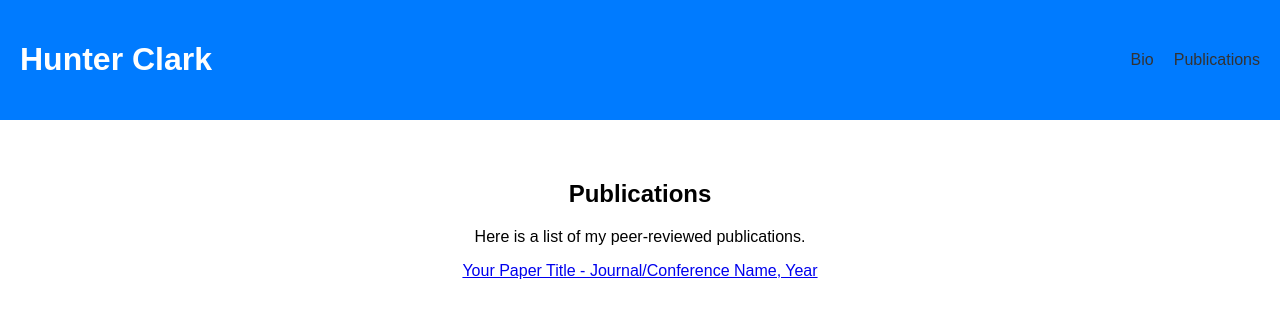
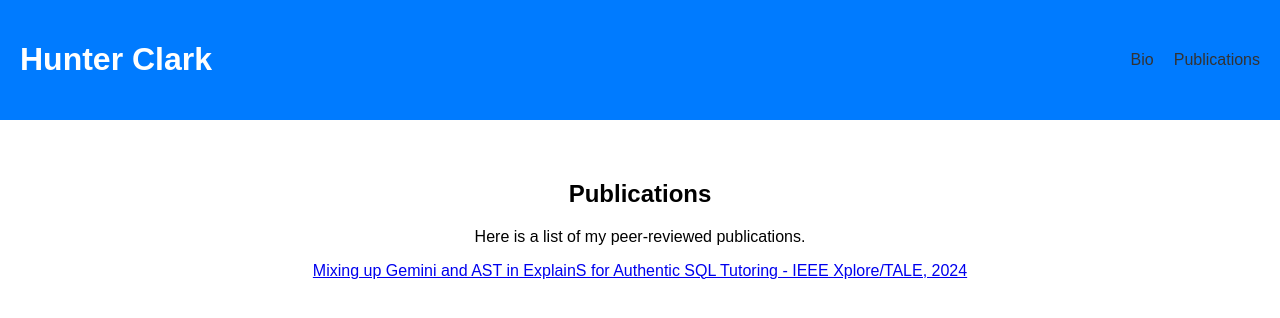
Before and after one commit to techrc195/techrc195.github.io, a plain HTML site: page publications.html in a window 1280 px wide. Drawn offline with Linux system fonts and the light colour scheme.

Commit message:
added a publications page

```diff
--- a/publications.html
+++ b/publications.html
@@ -49,7 +49,7 @@
         <h2>Publications</h2>
         <p>Here is a list of my peer-reviewed publications.</p>
         <ul>
-            <li><a href="Mixing_up_Gemini_and_AST_in_ExplainS_for_Authentic_SQL_Tutoring.pdf" target="_blank">Your Paper Title - Journal/Conference Name, Year</a></li>
+            <li><a href="Mixing_up_Gemini_and_AST_in_ExplainS_for_Authentic_SQL_Tutoring.pdf" target="_blank">Mixing up Gemini and AST in ExplainS for Authentic SQL Tutoring - IEEE Xplore/TALE, 2024</a></li>
         </ul>
     </div>
 </body>
```
